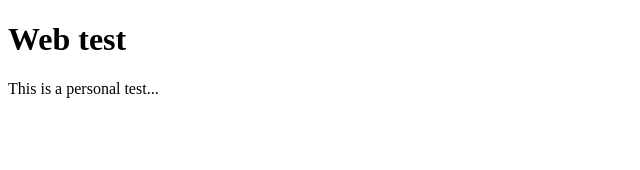
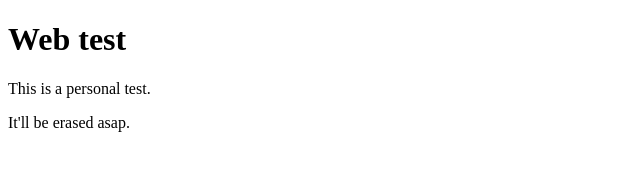
Before and after one commit to alfonsogchico/webtest, a plain HTML site: page docs/index.html in a window 1280 px wide. Shown: the whole page, without its empty margins (0-640 px from the left). Drawn offline with Linux system fonts and the light colour scheme.

Commit message:
modifing index.html

```diff
--- a/docs/index.html
+++ b/docs/index.html
@@ -8,6 +8,7 @@
 </head>
 <body>
     <h1>Web test</h1>
-    <p>This is a personal test...</p>
+    <p>This is a personal test.</p>
+    <p>It'll be erased asap.</p>
 </body>
 </html>
```
